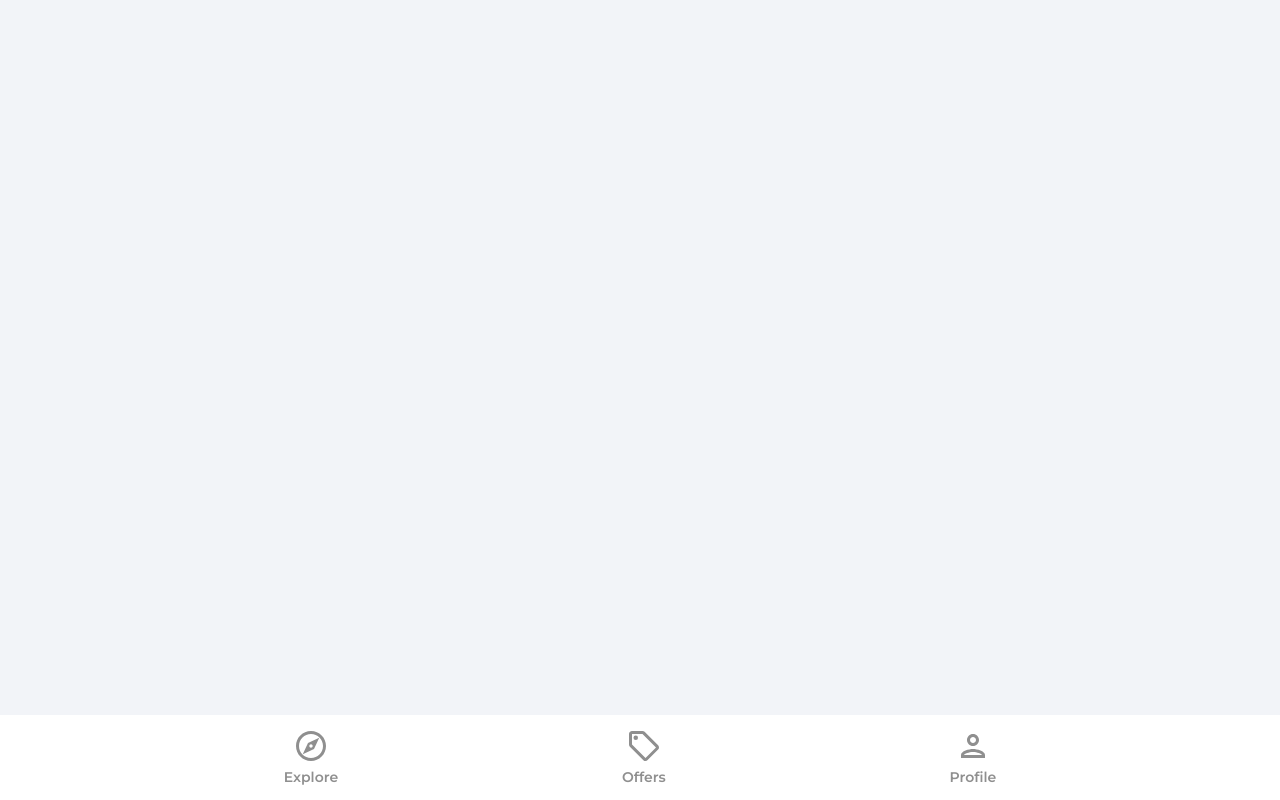
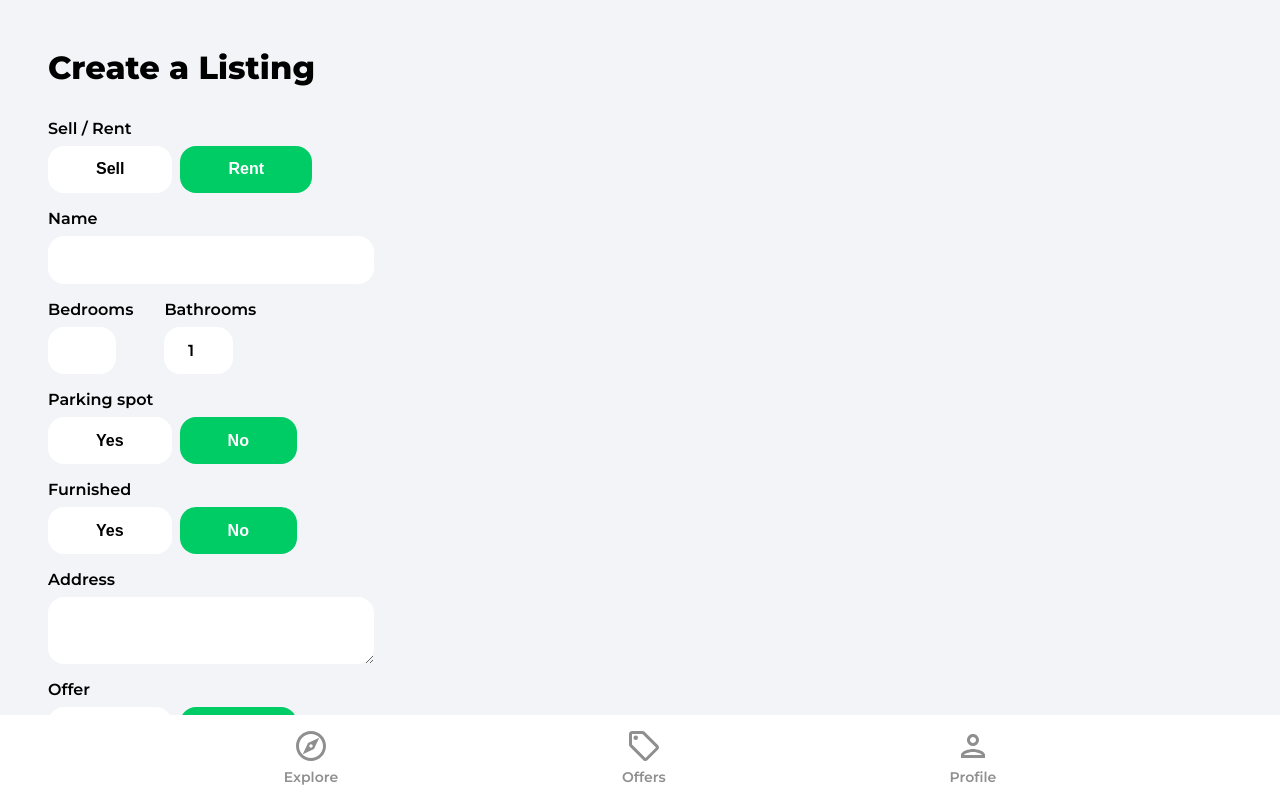
Before and after one commit to jhonadc/ReactHousing, a React (Create React App) app: page /create-listing in a window 1280 px wide. Shown: the top 800 px of the page. Built offline with nearby package versions, Linux system fonts and the light colour scheme; no server answers; sample sign-in values are in the browser's storage.

Commit message:
listing form functionality is working -check onMutate func

```diff
--- a/src/App.js
+++ b/src/App.js
@@ -10,6 +10,7 @@ import Profile from './pages/Profile';
 import SignIn from './pages/SignIn';
 import SignUp from './pages/SignUp';
 import ForgotPassword from './pages/ForgotPassword';
+import CreateListing from './pages/CreateListing';
 
 function App() {
   return (
@@ -25,6 +26,7 @@ function App() {
           <Route path='/sign-in' element={<SignIn />} />
           <Route path='/sign-up' element={<SignUp />} />
           <Route path='/forgot-password' element={<ForgotPassword />} />
+          <Route path='/create-listing' element={<CreateListing />} />
         </Routes>
         <Navbar />
       </Router>
--- /dev/null
+++ b/src/pages/CreateListing.jsx
@@ -0,0 +1,324 @@
+import { useState, useEffect, useRef } from 'react';
+import { getAuth, onAuthStateChanged } from 'firebase/auth';
+import { useNavigate } from 'react-router-dom';
+import Spinner from '../components/Spinner';
+
+function CreateListing() {
+  const [geolocationEnabled, setGeolocationEnabled] = useState(true);
+  const [loading, setLoading] = useState(false);
+  const [formData, setFormData] = useState({
+    type: 'rent',
+    name: '',
+    bedroom: 1,
+    bathrooms: 1,
+    parking: false,
+    furnished: false,
+    adress: '',
+    offer: false,
+    regularPrice: 0,
+    discountedPrice: 0,
+    images: {},
+    latitude: 0,
+    longitude: 0,
+  });
+
+  const {
+    type,
+    name,
+    bedrooms,
+    bathrooms,
+    parking,
+    furnished,
+    address,
+    offer,
+    regularPrice,
+    discountedPrice,
+    images,
+    latitude,
+    longitude,
+  } = formData;
+
+  const auth = getAuth();
+  const navigate = useNavigate();
+  const isMounted = useRef(true);
+
+  useEffect(() => {
+    if (isMounted) {
+      onAuthStateChanged(auth, (user) => {
+        if (user) {
+          setFormData({ ...formData, userRef: user.uid });
+        } else {
+          navigate('sign-in');
+        }
+      });
+    }
+    return () => {
+      isMounted.current = false;
+    };
+  }, [isMounted]);
+
+  const onSubmit = (e) => {
+    e.preventDefault();
+  };
+
+  const onMutate = (e) => {
+    let boolean = null;
+
+    if (e.target.value === 'true') {
+      boolean = true;
+    }
+
+    if (e.target.value === 'false') {
+      boolean = false;
+    }
+    //files
+    if (e.target.files) {
+      setFormData((prevState) => ({
+        ...prevState,
+        images: e.target.files,
+      }));
+    }
+    //text/booleans/number
+    if (!e.target.fields) {
+      setFormData((prevState) => ({
+        ...prevState,
+        [e.target.id]: boolean ?? e.target.value,
+      }));
+    }
+  };
+
+  if (loading) {
+    return <Spinner />;
+  }
+
+  return (
+    <div className='profile'>
+      <header>
+        <p className='pageHeader'>Create a Listing</p>
+      </header>
+
+      <main>
+        <form onSubmit={onSubmit}>
+          <label className='formLabel'>Sell / Rent</label>
+          <div className='formButtons'>
+            <button
+              type='button'
+              className={type === 'sale' ? 'formButtonActive' : 'formButton'}
+              id='type'
+              value='sale'
+              onClick={onMutate}>
+              Sell
+            </button>
+            <button
+              type='button'
+              className={type === 'rent' ? 'formButtonActive' : 'formButton'}
+              id='type'
+              value='rent'
+              onClick={onMutate}>
+              Rent
+            </button>
+          </div>
+
+          <label className='formLabel'>Name</label>
+          <input
+            className='formInputName'
+            type='text'
+            id='name'
+            value={name}
+            onChange={onMutate}
+            maxLength='32'
+            minLength='10'
+            required
+          />
+
+          <div className='formRooms flex'>
+            <div>
+              <label className='formLabel'>Bedrooms</label>
+              <input
+                className='formInputSmall'
+                type='number'
+                id='bedrooms'
+                value={bedrooms}
+                onChange={onMutate}
+                min='1'
+                max='50'
+                required
+              />
+            </div>
+            <div>
+              <label className='formLabel'>Bathrooms</label>
+              <input
+                className='formInputSmall'
+                type='number'
+                id='bathrooms'
+                value={bathrooms}
+                onChange={onMutate}
+                min='1'
+                max='50'
+                required
+              />
+            </div>
+          </div>
+
+          <label className='formLabel'>Parking spot</label>
+          <div className='formButtons'>
+            <button
+              className={parking ? 'formButtonActive' : 'formButton'}
+              type='button'
+              id='parking'
+              value={true}
+              onClick={onMutate}
+              min='1'
+              max='50'>
+              Yes
+            </button>
+            <button
+              className={
+                !parking && parking !== null ? 'formButtonActive' : 'formButton'
+              }
+              type='button'
+              id='parking'
+              value={false}
+              onClick={onMutate}>
+              No
+            </button>
+          </div>
+
+          <label className='formLabel'>Furnished</label>
+          <div className='formButtons'>
+            <button
+              className={furnished ? 'formButtonActive' : 'formButton'}
+              type='button'
+              id='furnished'
+              value={true}
+              onClick={onMutate}>
+              Yes
+            </button>
+            <button
+              className={
+                !furnished && furnished !== null
+                  ? 'formButtonActive'
+                  : 'formButton'
+              }
+              type='button'
+              id='furnished'
+              value={false}
+              onClick={onMutate}>
+              No
+            </button>
+          </div>
+
+          <label className='formLabel'>Address</label>
+          <textarea
+            className='formInputAddress'
+            type='text'
+            id='address'
+            value={address}
+            onChange={onMutate}
+            required
+          />
+
+          {!geolocationEnabled && (
+            <div className='formLatLng flex'>
+              <div>
+                <label className='formLabel'>Latitude</label>
+                <input
+                  className='formInputSmall'
+                  type='number'
+                  id='latitude'
+                  value={latitude}
+                  onChange={onMutate}
+                  required
+                />
+              </div>
+              <div>
+                <label className='formLabel'>Longitude</label>
+                <input
+                  className='formInputSmall'
+                  type='number'
+                  id='longitude'
+                  value={longitude}
+                  onChange={onMutate}
+                  required
+                />
+              </div>
+            </div>
+          )}
+
+          <label className='formLabel'>Offer</label>
+          <div className='formButtons'>
+            <button
+              className={offer ? 'formButtonActive' : 'formButton'}
+              type='button'
+              id='offer'
+              value={true}
+              onClick={onMutate}>
+              Yes
+            </button>
+            <button
+              className={
+                !offer && offer !== null ? 'formButtonActive' : 'formButton'
+              }
+              type='button'
+              id='offer'
+              value={false}
+              onClick={onMutate}>
+              No
+            </button>
+          </div>
+
+          <label className='formLabel'>Regular Price</label>
+          <div className='formPriceDiv'>
+            <input
+              className='formInputSmall'
+              type='number'
+              id='regularPrice'
+              value={regularPrice}
+              onChange={onMutate}
+              min='50'
+              max='750000000'
+              required
+            />
+            {type === 'rent' && <p className='formPriceText'>$ / Month</p>}
+          </div>
+
+          {offer && (
+            <>
+              <label className='formLabel'>Discounted Price</label>
+              <input
+                className='formInputSmall'
+                type='number'
+                id='discountedPrice'
+                value={discountedPrice}
+                onChange={onMutate}
+                min='50'
+                max='750000000'
+                required={offer}
+              />
+            </>
+          )}
+
+          <label className='formLabel'>Images</label>
+          <p className='imagesInfo'>
+            The first image will be the cover (max 6).
+          </p>
+          <input
+            className='formInputFile'
+            type='file'
+            id='images'
+            onChange={onMutate}
+            max='6'
+            accept='.jpg,.png,.jpeg'
+            multiple
+            required
+          />
+          <button type='submit' className='primaryButton createListingButton'>
+            Create Listing
+          </button>
+        </form>
+      </main>
+    </div>
+  );
+}
+
+export default CreateListing;
--- a/src/pages/Profile.jsx
+++ b/src/pages/Profile.jsx
@@ -1,9 +1,12 @@
 import { useState } from 'react';
+import { Link } from 'react-router-dom';
 import { useNavigate } from 'react-router-dom';
 import { updateDoc, doc } from 'firebase/firestore';
 import { getAuth, updateProfile } from 'firebase/auth';
 import { db } from '../firebase.config';
 import { toast } from 'react-toastify';
+import arrowRight from '../assets/svg/keyboardArrowRightIcon.svg';
+import homeIcon from '../assets/svg/homeIcon.svg';
 
 function Profile() {
   const auth = getAuth();
@@ -88,6 +91,11 @@ function Profile() {
             />
           </form>
         </div>
+        <Link to='/create-listing' className='createListing'>
+          <img src={homeIcon} alt='home' />
+          <p>Sell or rent your home</p>
+          <img src={arrowRight} alt='arrow right' />
+        </Link>
       </main>
     </div>
   );
```
